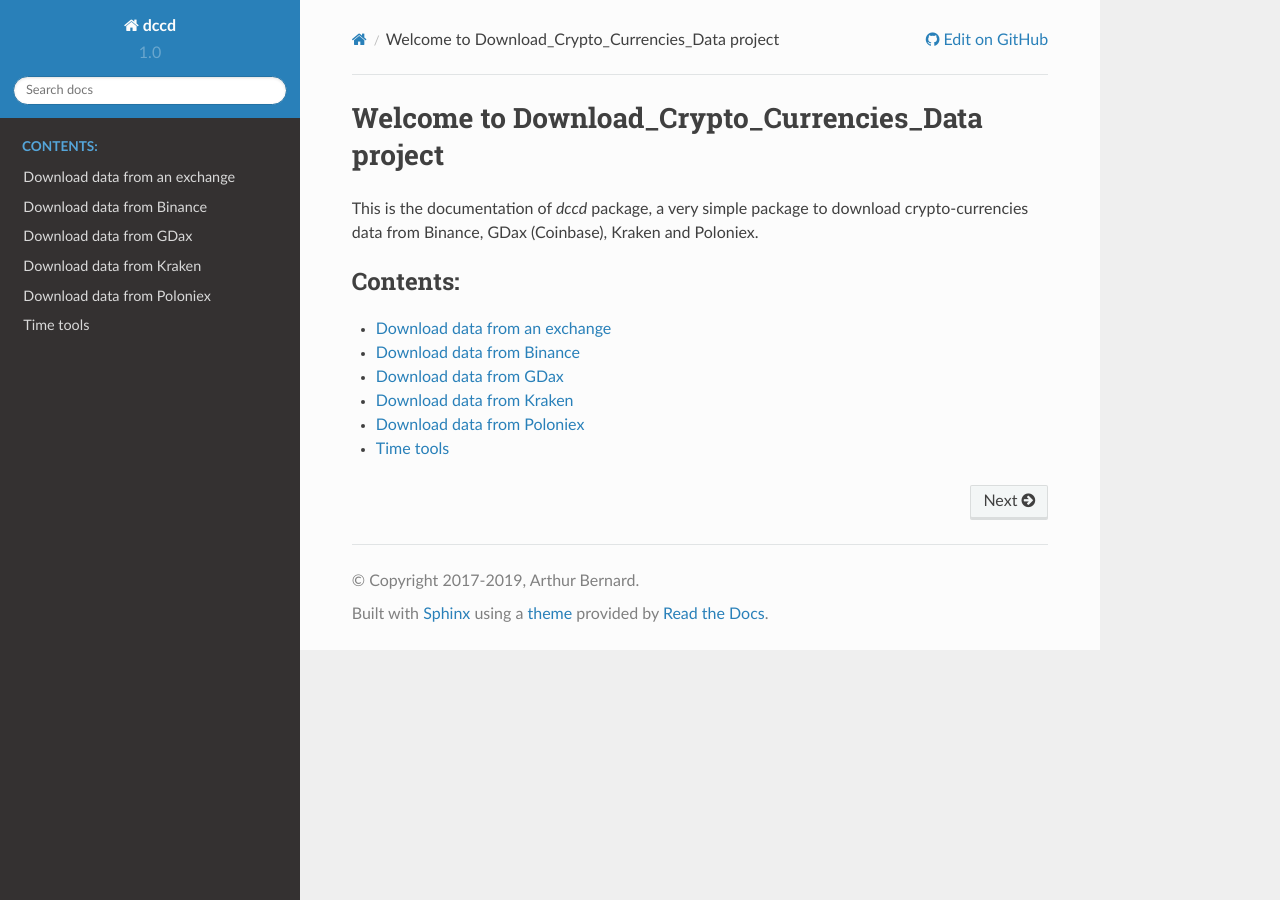
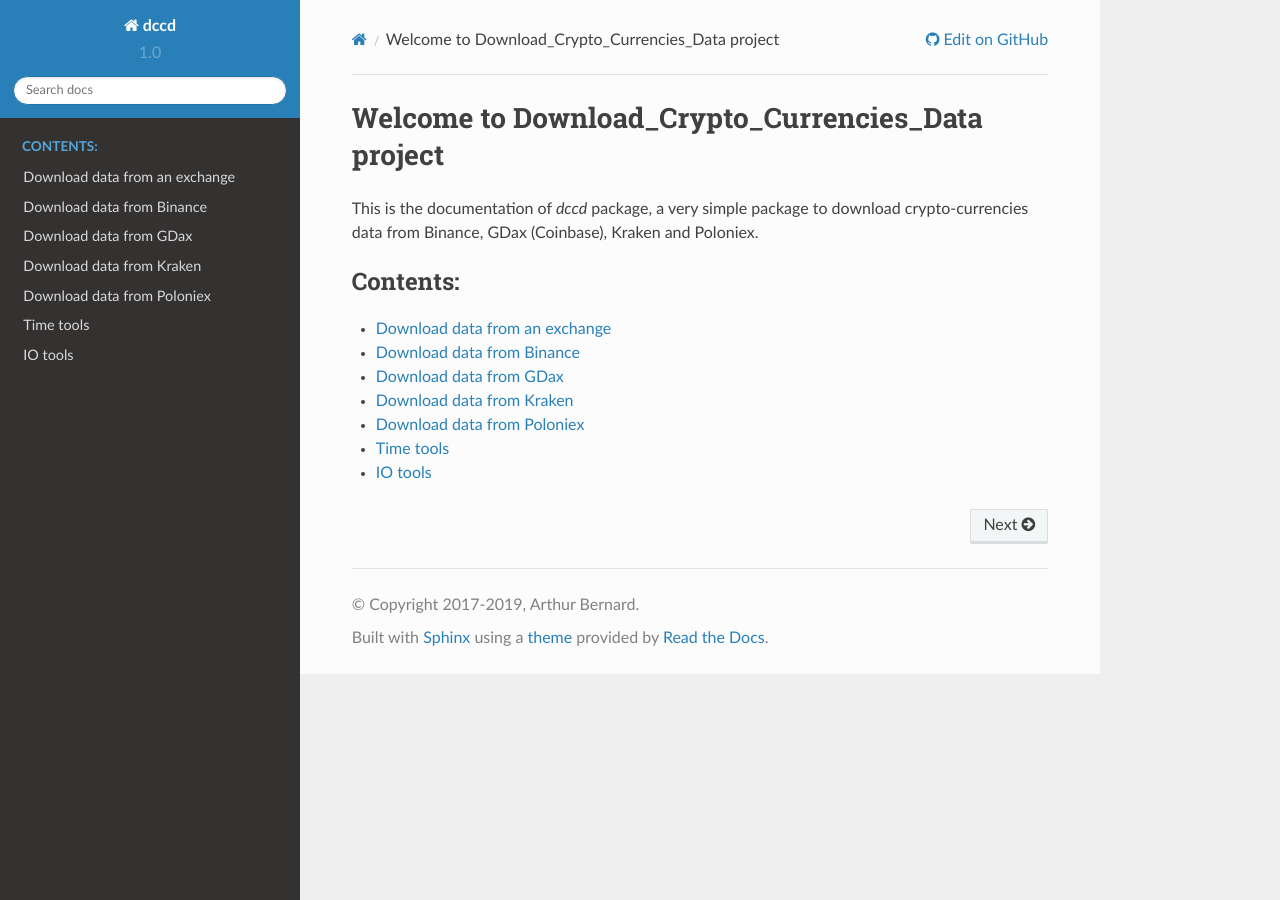
Before and after one commit to ArthurBernard/Download_Crypto_Currencies_Data, a Sphinx documentation site: the page built from doc/source/index.rst, in a window 1280 px wide. Built offline with Sphinx 7.4.7 and the Read the Docs theme 2.0.0, drawn with Linux system fonts in a browser that asks for light colours.

Commit message:
add doc of io_tools

```diff
--- a/doc/source/index.rst
+++ b/doc/source/index.rst
@@ -12,3 +12,4 @@ This is the documentation of `dccd` package, a very simple package to download c
     kraken
     poloniex
     time_tools
+    io_tools
--- /dev/null
+++ b/doc/source/io_tools.rst
@@ -0,0 +1,5 @@
+IO tools
+========
+
+.. automodule:: dccd.io_tools
+   :members:
```
